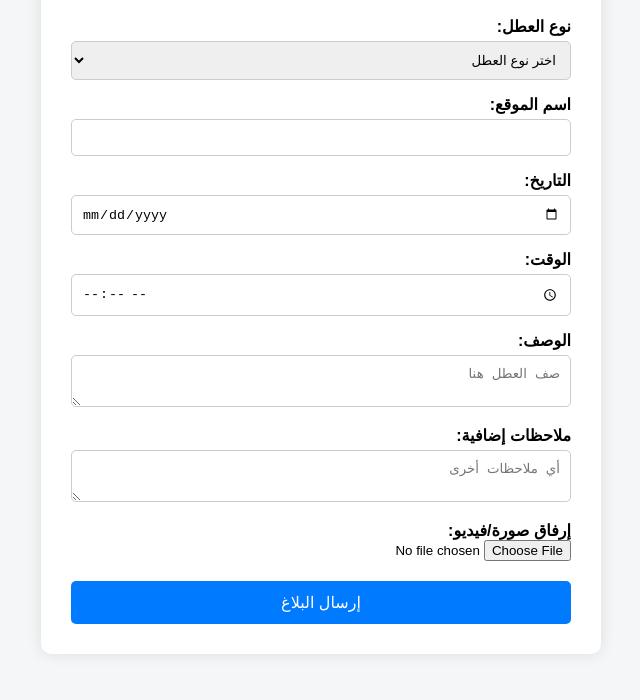
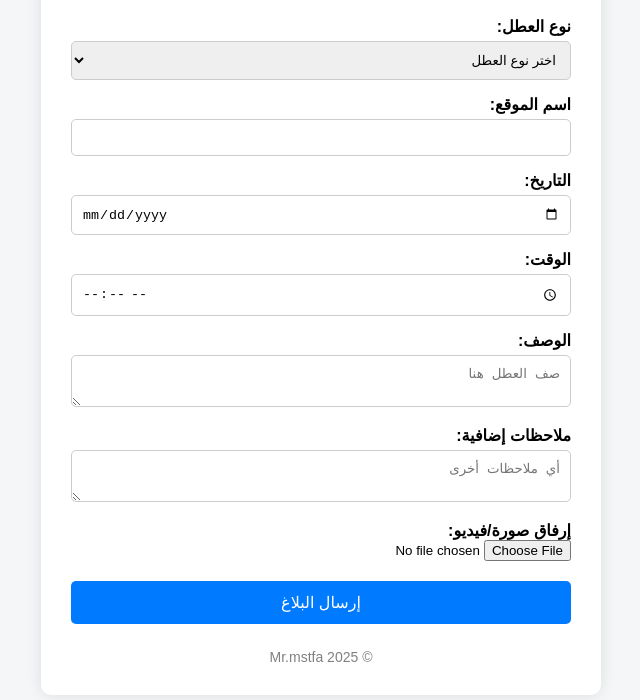
Before and after one commit to mstfaah/REPORTS-App, a plain HTML site: page index.html in a window 1280 px wide. Shown: the part 142-842 px from the top of the page, without its empty margins (319-959 px from the left). Drawn offline with Linux system fonts and the light colour scheme.

Commit message:
Update index.html

```diff
--- a/index.html
+++ b/index.html
@@ -20,6 +20,7 @@
             padding: 30px;
             border-radius: 10px;
             box-shadow: 0 0 15px rgba(0,0,0,0.1);
+            position: relative;
         }
 
         h1 {
@@ -93,6 +94,13 @@
         .hidden {
             display: none;
         }
+
+        .footer {
+            text-align: center;
+            margin-top: 25px;
+            font-size: 14px;
+            color: gray;
+        }
     </style>
 
     <!-- Firebase SDK -->
@@ -109,6 +117,8 @@
             <option value="">اختر نوع العطل</option>
             <option value="electrical">كهربائي</option>
             <option value="plumbing">سباكة</option>
+            <option value="pesticide">رش مبيدات</option>
+            <option value="agriculture">أعمال زراعية</option>
             <option value="emergency">طارئ</option>
             <option value="other">آخر</option>
         </select>
@@ -145,6 +155,8 @@
         <div id="msgEnterSiteName" class="msg-error">الرجاء كتابة اسم الموقع.</div>
         <div id="msgEnterDateTime" class="msg-error">الرجاء إدخال التاريخ والوقت.</div>
         <div id="msgCaptureOrDescribe" class="msg-error">الرجاء إضافة صورة أو وصف للعطل.</div>
+
+        <div class="footer">© 2025 Mr.mstfa</div>
     </div>
 
     <script>
```
